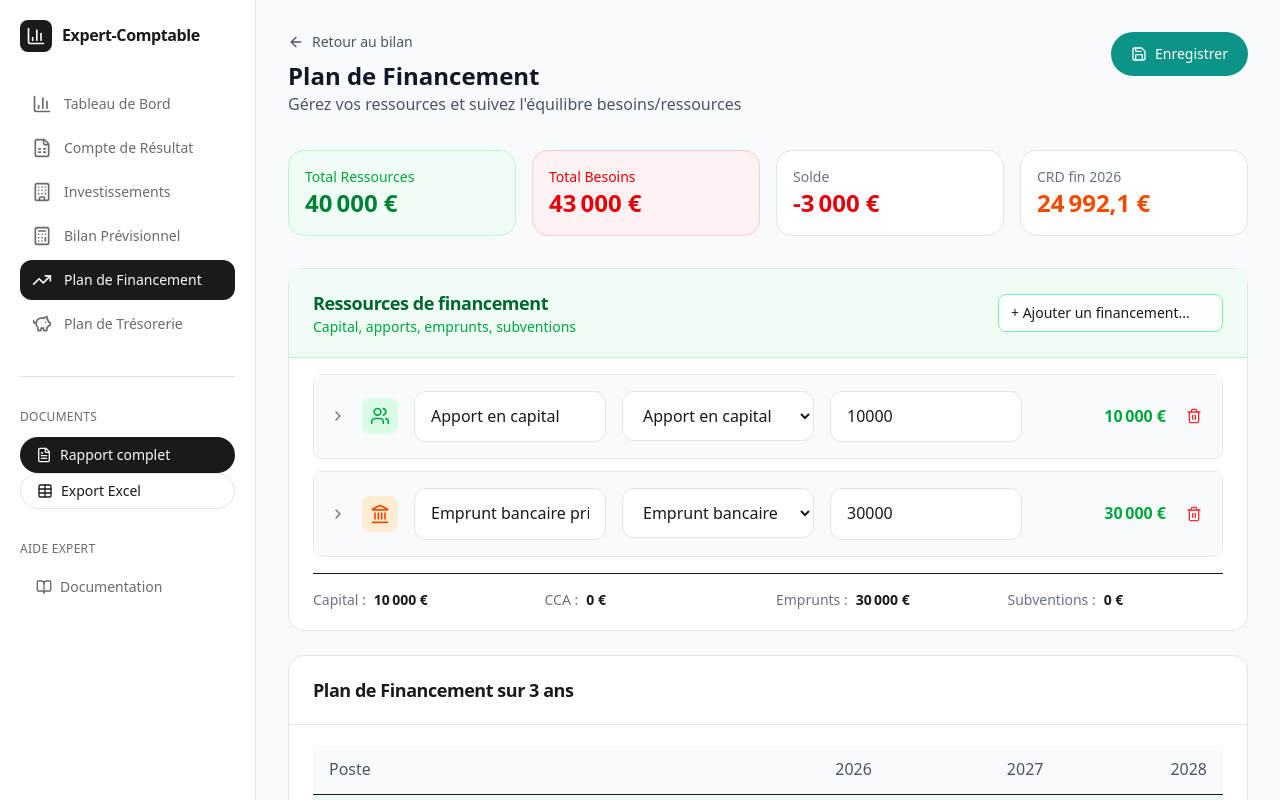
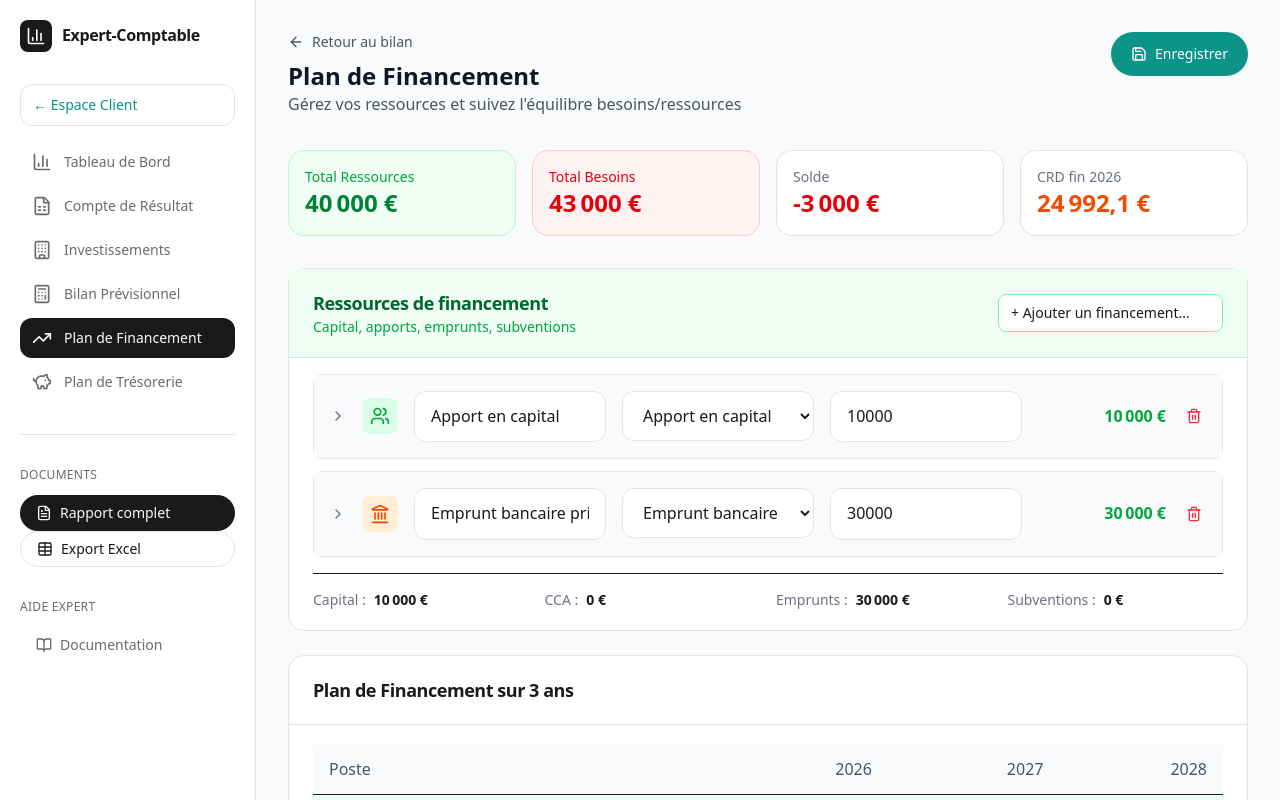
Before and after one commit to atykSz/Expert-Comptable, a Next.js app: page /previsionnel/demo/financement in a window 1280 px wide. Shown: the top 800 px of the page. Built offline with nearby package versions, Linux system fonts and the light colour scheme.

Commit message:
feat: add Espace Client link in previsionnel sidebar

```diff
--- a/src/components/layout/PrevisionnelSidebar.tsx
+++ b/src/components/layout/PrevisionnelSidebar.tsx
@@ -37,6 +37,14 @@ export function PrevisionnelSidebar({ previsionnelId }: { previsionnelId: string
                     <BarChart3 className="h-5 w-5 text-background" />
                 </div>
                 <span className="font-semibold tracking-tight">Expert-Comptable</span>
+            </Link>
+
+            {/* Lien retour Espace Client */}
+            <Link
+                href="/dashboard"
+                className="flex items-center gap-3 px-3 py-2.5 mb-4 rounded-xl text-sm font-medium text-accent hover:bg-secondary transition-colors border border-border"
+            >
+                ← Espace Client
             </Link>
 
             <nav className="space-y-1">
```
